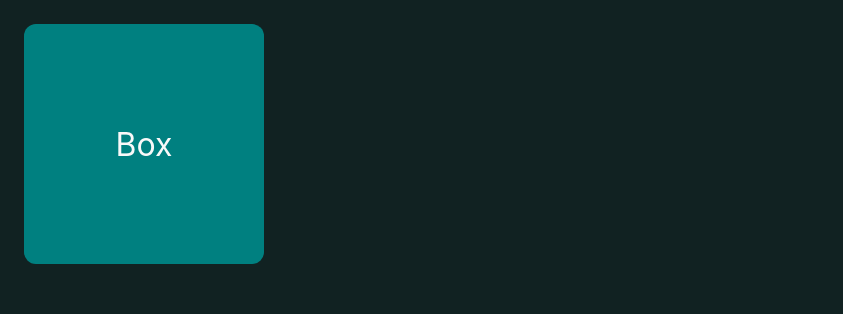
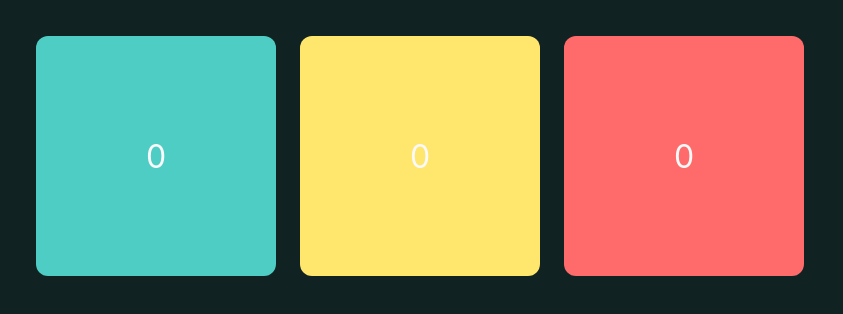
Before and after one commit to BoxPistols/map-api-react, a React (Create React App) app: page / in a window 1280 px wide. Shown: the top 314 px of the page, without its empty margins (0-843 px from the left). Built offline with nearby package versions, Linux system fonts and the light colour scheme.

Commit message:
[Counter] base + sass setting

```diff
--- /dev/null
+++ b/src/App.sass
@@ -0,0 +1,5 @@
+.App
+  display: flex
+  padding: 2.4rem
+  text-align: center
+  font-size: 2.4rem
--- a/src/App.scss
+++ /dev/null
@@ -1,40 +0,0 @@
-.App {
-  padding: 2.4rem;
-  text-align: center;
-  font-size: 2.4rem;
-}
-
-.App-logo {
-  height: 40vmin;
-  pointer-events: none;
-}
-
-@media (prefers-reduced-motion: no-preference) {
-  .App-logo {
-    animation: App-logo-spin infinite 20s linear;
-  }
-}
-
-.App-header {
-  background-color: #282c34;
-  min-height: 100vh;
-  display: flex;
-  flex-direction: column;
-  align-items: center;
-  justify-content: center;
-  font-size: calc(10px + 2vmin);
-  color: white;
-}
-
-.App-link {
-  color: #61dafb;
-}
-
-@keyframes App-logo-spin {
-  from {
-    transform: rotate(0deg);
-  }
-  to {
-    transform: rotate(360deg);
-  }
-}
--- a/src/components/Box/Box.jsx
+++ b/src/components/Box/Box.jsx
@@ -1,9 +1,26 @@
 import React from 'react';
-import Style from './Box.module.sass'
-export default function Box() {
+import Style from './Box.module.sass';
+export default function Box () {
+  function Counter (props) {
+    function countUp (c) { // 仮引数
+      return alert (c);
+    }
+    return (
+      <div
+        style={{backgroundColor: props.color}}
+        onClick={() => countUp (props.color)}
+      >
+        0
+      </div>
+    );
+  }
   return (
     <div>
-      <p className={Style.box}>Box</p>
+      <div className={Style.box}>
+        <Counter color="#4ecdc4" />
+        <Counter color="#ffe66d" />
+        <Counter color="#ff6b6b" />
+      </div>
     </div>
   );
 }
--- a/src/components/Box/Box.module.sass
+++ b/src/components/Box/Box.module.sass
@@ -1,9 +1,19 @@
+$red: #ff6b6b
+$yellow: #ffe66d
+$green: #4ecdc4
+
 .box
   display: flex
+
+.box > div
   justify-content: center
   align-items: center
   width: 240px
   height: 240px
+  margin: 12px
+  display: flex
   background-color: teal
   border-radius: 12px
   font-size: 3.2rem
+  cursor: pointer
+  user-select: none
--- a/src/index.js
+++ b/src/index.js
@@ -1,6 +1,6 @@
 import React from 'react';
 import ReactDOM from 'react-dom';
-import './index.scss';
+import './index.sass';
 import App from './App';
 import * as serviceWorker from './serviceWorker';
 serviceWorker.unregister ();
--- /dev/null
+++ b/src/index.sass
@@ -0,0 +1,20 @@
+*
+  margin: 0
+  padding: 0
+  box-sizing: border-box
+
+html
+  font-size: 62.5%
+
+body
+  margin: 0
+  font-family: -apple-system, BlinkMacSystemFont, 'Segoe UI', 'Roboto', 'Oxygen', 'Ubuntu', 'Cantarell', 'Fira Sans', 'Droid Sans', 'Helvetica Neue', sans-serif
+  -webkit-font-smoothing: antialiased
+  -moz-osx-font-smoothing: grayscale
+  background-color: #122
+  color: #f9f9f9
+  max-height: 100vh
+  font-size: 1.6rem
+
+code
+  font-family: source-code-pro, Menlo, Monaco, Consolas, 'Courier New', monospace
--- a/src/index.scss
+++ /dev/null
@@ -1,26 +0,0 @@
-*{
-  margin: 0;
-  padding: 0;
-  box-sizing: border-box;
-}
-
-html{
-  font-size: 62.5%;
-}
-body {
-  margin: 0;
-  font-family: -apple-system, BlinkMacSystemFont, 'Segoe UI', 'Roboto', 'Oxygen',
-    'Ubuntu', 'Cantarell', 'Fira Sans', 'Droid Sans', 'Helvetica Neue',
-    sans-serif;
-  -webkit-font-smoothing: antialiased;
-  -moz-osx-font-smoothing: grayscale;
-  background-color: #122;
-  color: #f9f9f9;
-  max-height: 100vh;
-  font-size: 1.6rem;
-}
-
-code {
-  font-family: source-code-pro, Menlo, Monaco, Consolas, 'Courier New',
-    monospace;
-}
```
Also changed, not shown: src/App.js (+3 -4 lines).
